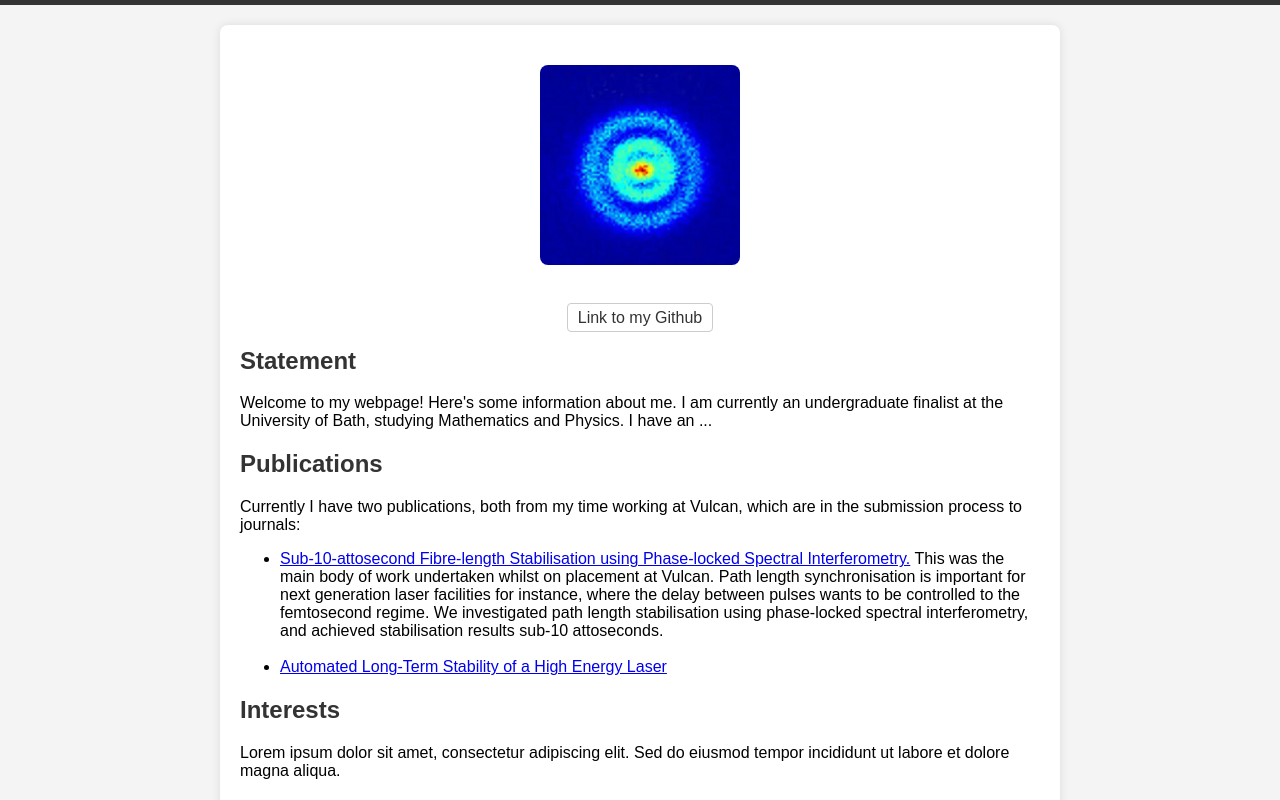
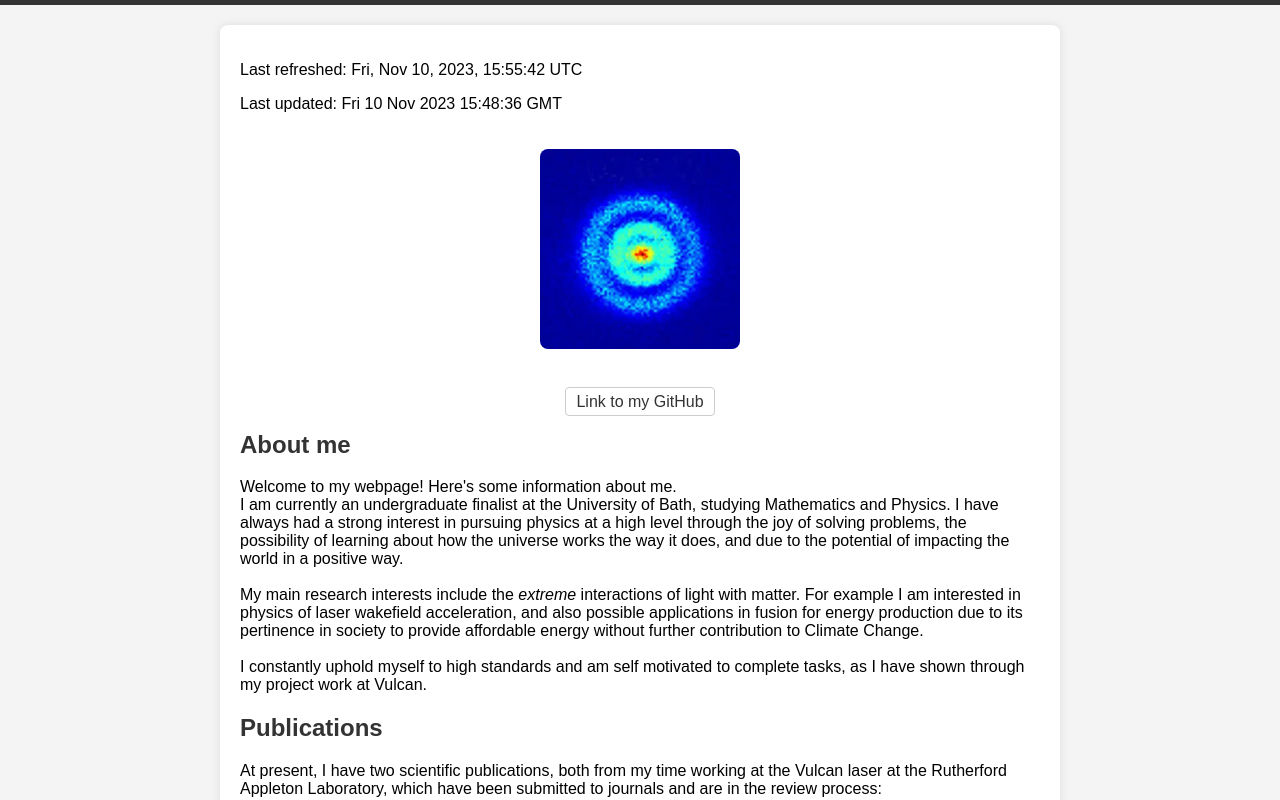
Before and after one commit to jmorse2020/jmorse2020.github.io, a plain HTML site: page index.html in a window 1280 px wide. Shown: the part 72-872 px from the top of the page. Drawn offline with Linux system fonts and the light colour scheme.

Commit message:
Update(s)

```diff
--- a/index.html
+++ b/index.html
@@ -3,52 +3,90 @@
 <head>
     <meta charset="UTF-8">
     <meta name="viewport" content="width=device-width, initial-scale=1.0">
-    <title>Jack Morse Info</title>
+    <title>Jack Morse Bio</title>
     <link rel="stylesheet" href="styles.css">
 </head>
 <body>
 
     <header>
-        <h1>Jack Morse Info</h1>
+        <h1>Jack Morse Bio</h1>
     </header>
 
     <main>
+        <div id="content">
+            <!-- The custom paragraph will be displayed here -->
+        </div>
+
+        <script>
+        // Get the last modified date of the HTML file
+        var lastModifiedDate = new Date(document.lastModified);
+
+        // Format the date as a string
+        var formattedDate = new Intl.DateTimeFormat('en-US', {
+            weekday: 'short',
+            day: 'numeric',
+            month: 'short',
+            year: 'numeric',
+            hour: 'numeric',
+            minute: 'numeric',
+            second: 'numeric',
+            hour12: false, // Use a 24-hour clock
+            timeZoneName: 'short'
+        }).format(lastModifiedDate);
+
+        // Create your custom paragraph with the formatted date
+        var customParagraph = '<p style="text-align:left">Last refreshed:   ' + formattedDate + '</p>';
+
+        // Display the custom paragraph on the page
+        var contentContainer = document.getElementById('content');
+        contentContainer.innerHTML = customParagraph;
+        </script>
+        <p style="text-align:left;">Last updated:   Fri 10 Nov 2023 15:48:36 GMT</p>
         <!-- Profile image -->
-        <img src="./Files/H-atom.png" alt="Jack Info's Image">
+        <img src="./Files/H-atom.png" alt="Profile pic">
 
         <!-- Github Navigation link  -->
         <nav>
-            <a href="https://github.com/jmorse2020" target="_blank">Link to my Github</a>
+            <a href="https://github.com/jmorse2020" target="_blank">Link to my GitHub</a>
         </nav>
 
         <!-- Sections of the page -->
-        <!-- Section: Statement  -->
+        <!-- Section: About  -->
         <section>
-            <h2>Statement</h2>
-            <p>Welcome to my webpage! Here's some information about me. I am currently an undergraduate finalist at the University of Bath, studying Mathematics and Physics. I have an ...	    </p>
+            <h2>About me</h2>
+            <p>Welcome to my webpage! Here's some information about me.
+                <br>
+               I am currently an undergraduate finalist at the University of Bath, studying Mathematics and Physics. I have always had a strong interest in pursuing physics
+             	at a high level through the joy of solving problems, the possibility of learning about how the universe works the way it does, and due to the potential of impacting the
+                world in a positive way.
+            <br>
+            <br>
+            My main research interests include the <i>extreme</i> interactions of light with matter. For example I am interested in physics of laser wakefield acceleration, and also possible applications in fusion for energy production due to its pertinence
+            in society to provide affordable energy without further contribution to Climate Change.
+            <br>
+            <br>
+            I constantly uphold myself to high standards and am self motivated to complete tasks, as I have shown through my project work at Vulcan.
+            </p>
         </section>
 
          <!-- Section: Publications -->
          <section>
             <h2>Publications</h2>
-            <p>Currently I have two publications, both from my time working at Vulcan, which are in the submission process to journals:</p>
+            <p>At present, I have two scientific publications, both from my time working at the Vulcan laser at the Rutherford Appleton Laboratory, which have been submitted to journals and are in the review process:</p>
             <ul>
                 <li><a href="./Files/Spectral_Interferometry_Temporal_Stabilisation.pdf" target="_blank">Sub-10-attosecond Fibre-length Stabilisation using
-                    Phase-locked Spectral Interferometry.</a> This was the main body of work undertaken whilst on placement at Vulcan. Path length synchronisation
-                     is important for next generation laser facilities for instance, where the delay between pulses wants to be controlled to the femtosecond regime.
-                     We investigated path length stabilisation using phase-locked spectral interferometry, and achieved stabilisation results sub-10 attoseconds.
+                    Phase-locked Spectral Interferometry.</a> This was the main body of work undertaken whilst on placement at Vulcan. Path-length synchronisation
+                     is important for instance in next generation laser facilities, where the delay between pulses aims to be controlled to the femtosecond regime.
+                     We investigated path-length stabilisation using phase-locked spectral interferometry, and achieved stabilisation results sub-10 attoseconds.
                 </li>
                 <br>
-                <li><a href="./Files/2Hz_Pump_Stability.pdf" target="_blank">Automated Long-Term Stability of a High Energy Laser</a></li>
+                <li><a href="./Files/2Hz_Pump_Stability.pdf" target="_blank">Automated Long-Term Stability of a High Energy Laser.</a> In this work I developed a
+                    stand-alone software in C# which controlled the rotation of a half wave-plate prior to having its polarisation redefined. In this way the energy
+                    of a pump laser to an OPCPA system was regulated to a desired set-energy, which prevented damage in the system. The code is available on the
+                    <a href="https://github.com/CentralLaserFacility/2HzStability" target="_blank">Central Laser Facility GitHub page</a>.</li>
             </ul>
         </section>
 
-        <!-- Section: Interests  -->
-        <section>
-                <h2>Interests</h2>
-                <p>Lorem ipsum dolor sit amet, consectetur adipiscing elit. Sed do eiusmod tempor incididunt ut labore et dolore magna aliqua.
-            </p>
-        </section>
 
 
 
```
Also changed, not shown: Files/github-mark.png (added).
